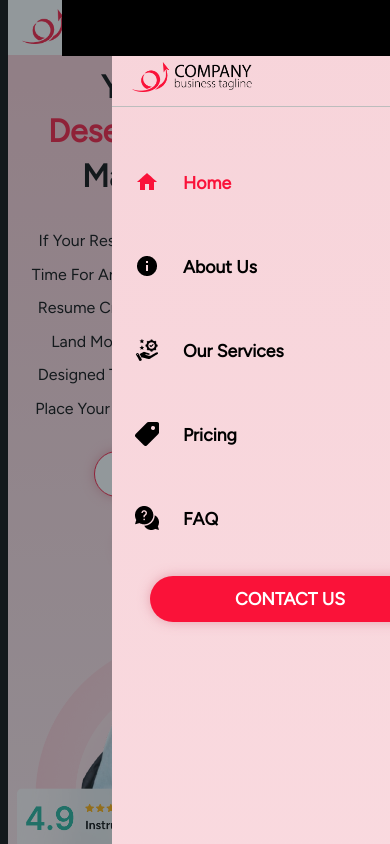
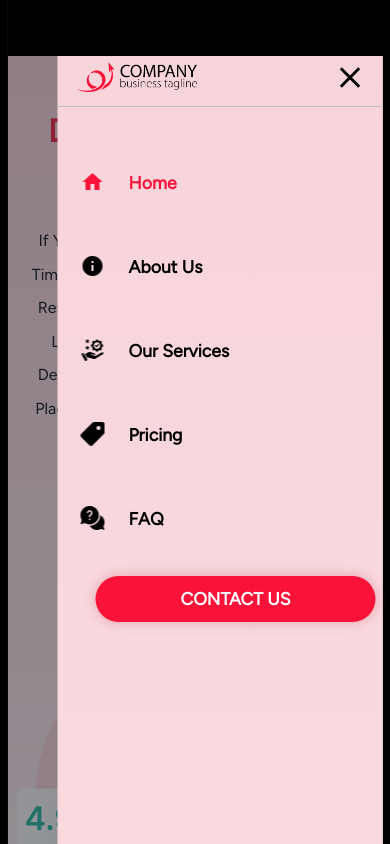
Before and after one commit to Worksalohy/front-end-screening-by-Salohy, a plain HTML site: page index.html in a window 390 px wide. Both pictures are taken after a click on the picture 354 px from the left and 26 px from the top of the page. Shown: the top 844 px of the page. Drawn offline with Linux system fonts and the light colour scheme.

Commit message:
Adjust 'menu-content' in html and css.

```diff
--- a/index.html
+++ b/index.html
@@ -60,8 +60,8 @@
         </div>
         <div id="menu-content">
             <div class="icons-menu-container">
-                <img src="icons/Home.png" alt="Home" class="icons-menu-content">
-                <span>Home</span>
+                <img src="icons/Home.png" alt="Home" class="icons-menu-content" id="home-icon">
+                <span id="home-caption">Home</span>
             </div>
             <div class="icons-menu-container">
                 <img src="icons/AboutUs.png" alt="About" class="icons-menu-content">
--- a/styles.css
+++ b/styles.css
@@ -446,8 +446,8 @@ span {
     #menu-active {
         position: absolute;
         inset: 0;
-        top: 0;
-        left: 0;
+        left: 50%;
+        transform: translateX(-50%);
         z-index: 2;
         background-color: #263238;
         opacity: 0.5;
@@ -458,20 +458,22 @@ span {
     #menu-container {
         position: absolute;
         inset: 0;
-        top: 0;
-        left: 112px;
-        color: white;
+        left: 50%;
+        transform: translateX(-50%);
         font-size: 2rem;
         z-index: 3;
         background: linear-gradient(to bottom, #f7d4da, #FFE7EB) ;;
         width: 325px;
         height: 3167px;
+        margin-left: 25px;
     }
 
     #bandeau-menu {
         position: relative;
-        left: -50px;
-        width: 376px;
+        top: 0;
+        left: 50%;
+        transform: translateX(-50%);
+        width: 425px;
         height: 56px;
         background-color: #000000;
     }
```
